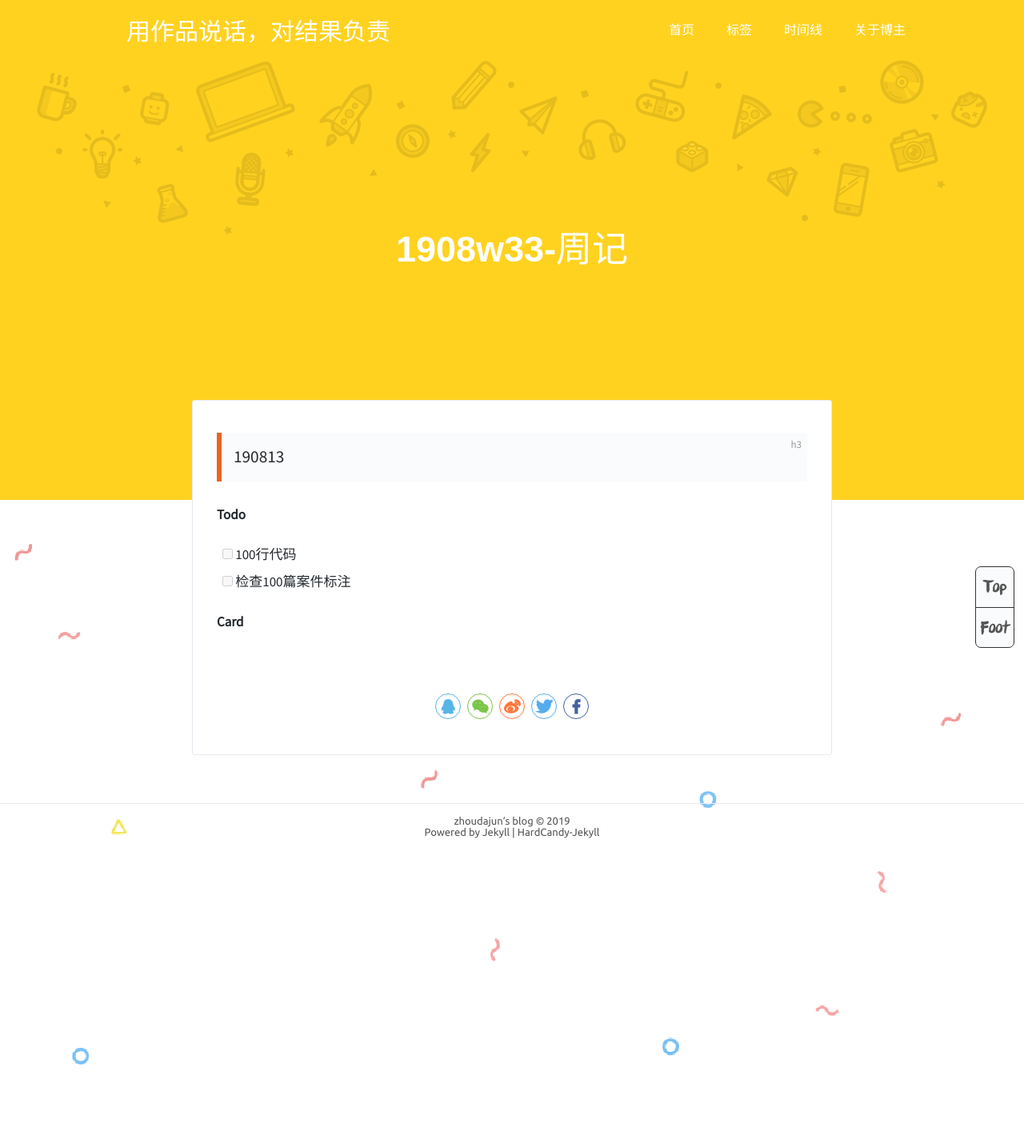
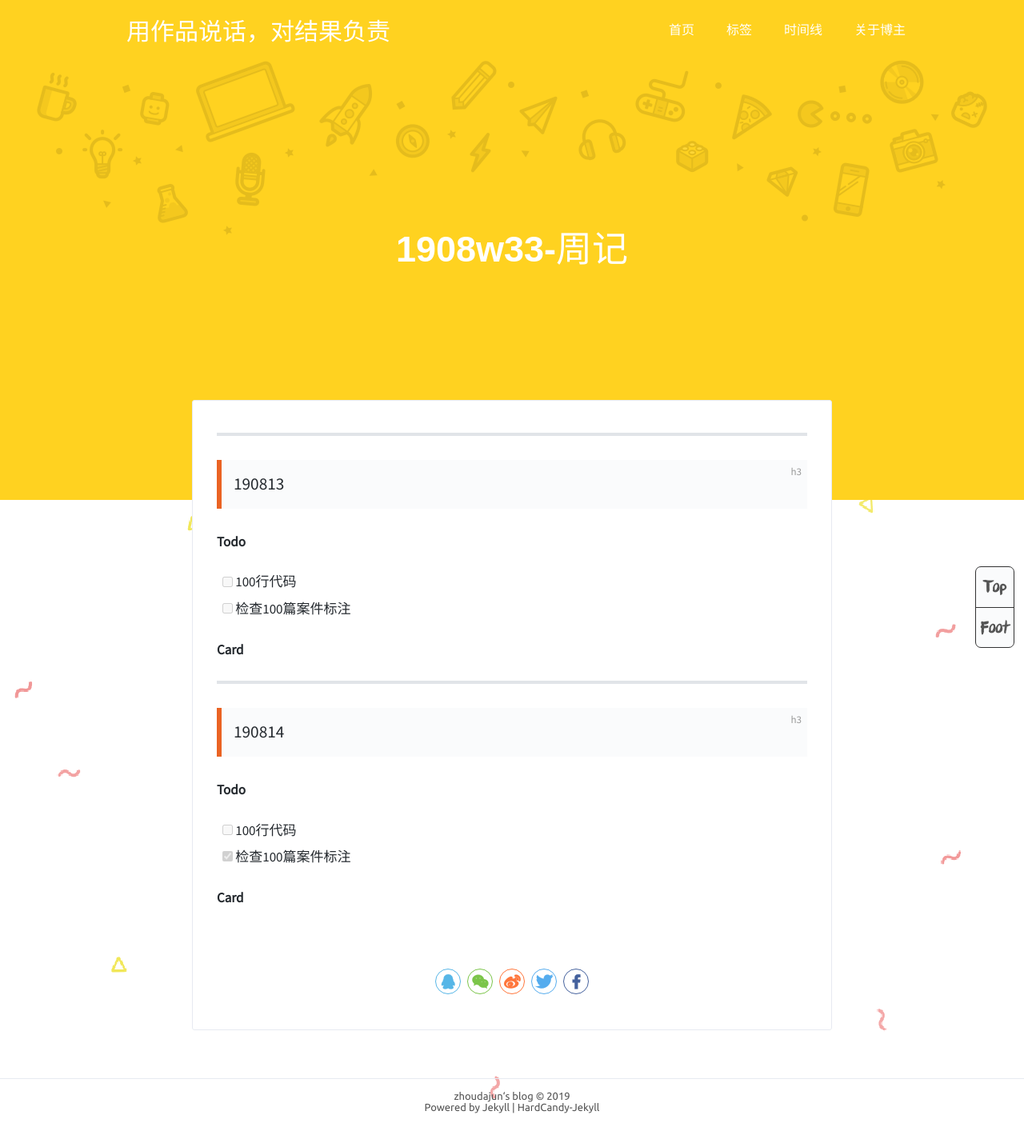
Before and after one commit to zhoudajun/zhoudajun.github.io, a Jekyll site: the page built from _posts/2019-08-17-w33-weekly.md, in a window 1280 px wide. Shown: the whole page at 80% size. Built offline with Jekyll 4.4.1, drawn with Linux system fonts in a browser that asks for light colours; comment, search, counter and statistics services are not loaded.

Commit message:
Update 2019-08-17-w33-weekly.md

```diff
--- a/_posts/2019-08-17-w33-weekly.md
+++ b/_posts/2019-08-17-w33-weekly.md
@@ -8,6 +8,8 @@ color: rgb(255,210,32)
 tags: log
 ---
 
+---
+
 ### 190813
 
 **Todo**
@@ -16,3 +18,14 @@ tags: log
 + [ ] 检查100篇案件标注
 
 **Card**
+
+---
+
+### 190814
+
+**Todo**
+
+- [ ] 100行代码
+- [x] 检查100篇案件标注
+
+**Card**
```
